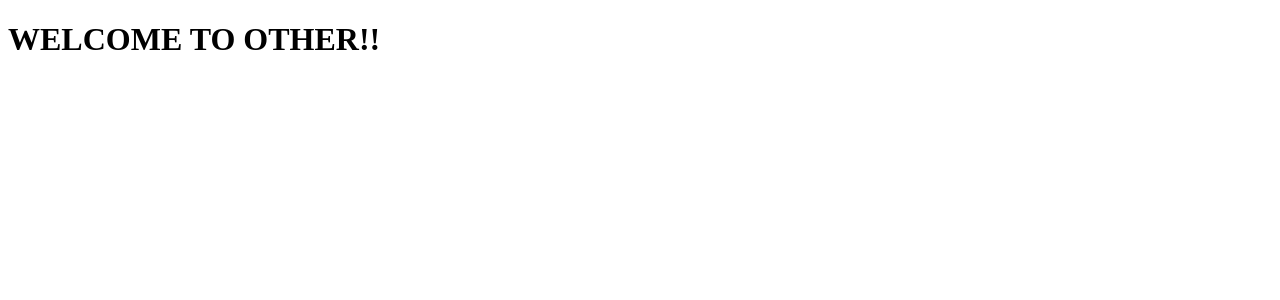
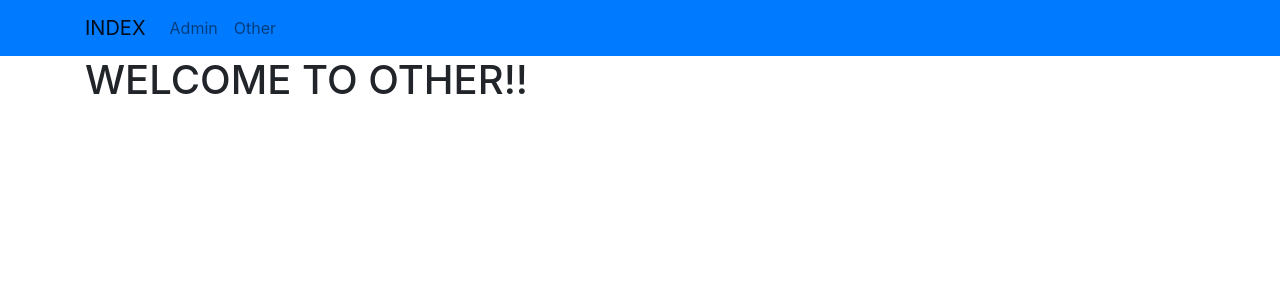
Before and after one commit to ediziks/Python-and-Django-Full-Stack-Web-Developer-Bootcamp-Exercises, a Django app: template Django_Level_Four/learning_templates/templates/basic_app/other.html in a window 1280 px wide. Shown: the top 300 px of the page. Run offline with Django 3.2, Linux system fonts and the light colour scheme; the template is opened without the code that fills it, so the values that code supplies are empty; some libraries are stand-ins or nearby versions.

Commit message:
django level 4 templates

```diff
--- a/Django_Level_Four/learning_templates/templates/basic_app/base.html
+++ b/Django_Level_Four/learning_templates/templates/basic_app/base.html
@@ -0,0 +1,26 @@
+<!DOCTYPE html>
+<html>
+<head>
+  <title></title>
+  <link rel="stylesheet" href="https://stackpath.bootstrapcdn.com/bootstrap/4.4.1/css/bootstrap.min.css" integrity="sha384-Vkoo8x4CGsO3+Hhxv8T/Q5PaXtkKtu6ug5TOeNV6gBiFeWPGFN9MuhOf23Q9Ifjh" crossorigin="anonymous">
+</head>
+<body>
+  <nav class="navbar navbar-expand-lg navbar-light bg-primary">
+    <div class="container">
+      <ul class="nav navbar-nav">
+        <li><a class="navbar-brand" href="{% url 'index' %}">INDEX</a></li>
+        <li><a class="nav-link" href="{% url 'admin:index' %}">Admin</a></li>
+        <li><a class="nav-link" href="{% url 'basic_app:other' %}">Other</a></li>
+      </ul>
+    </div>
+  </nav>
+  <div class="container">
+
+    {% block body_block %}
+    <!-- Anything outside of this will be inherited if you extend -->
+    {% endblock %}
+
+  </div>
+
+</body>
+</html>
--- a/Django_Level_Four/learning_templates/templates/basic_app/other.html
+++ b/Django_Level_Four/learning_templates/templates/basic_app/other.html
@@ -1,10 +1,5 @@
 <!DOCTYPE html>
-<html>
-<head>
-  <title></title>
-</head>
-<body>
-  <h1>WELCOME TO OTHER!!</h1>
-
-</body>
-</html>
+{% extends "basic_app/base.html" %}
+  {% block body_block %}
+    <h1>WELCOME TO OTHER!!</h1>
+  {% endblock %}
```
Also changed, not shown: Django_Level_Four/learning_templates/templates/basic_app/index.html (+6 -8 lines).
